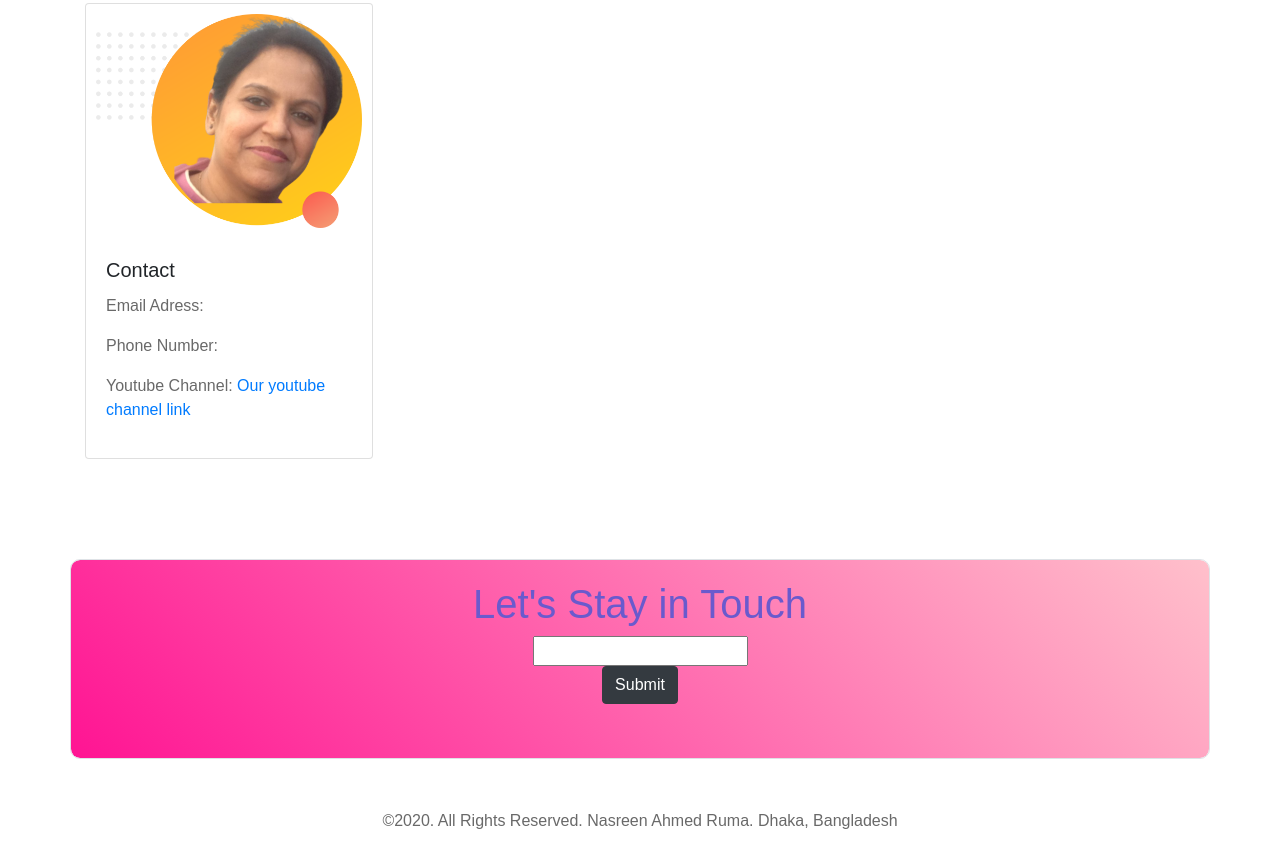
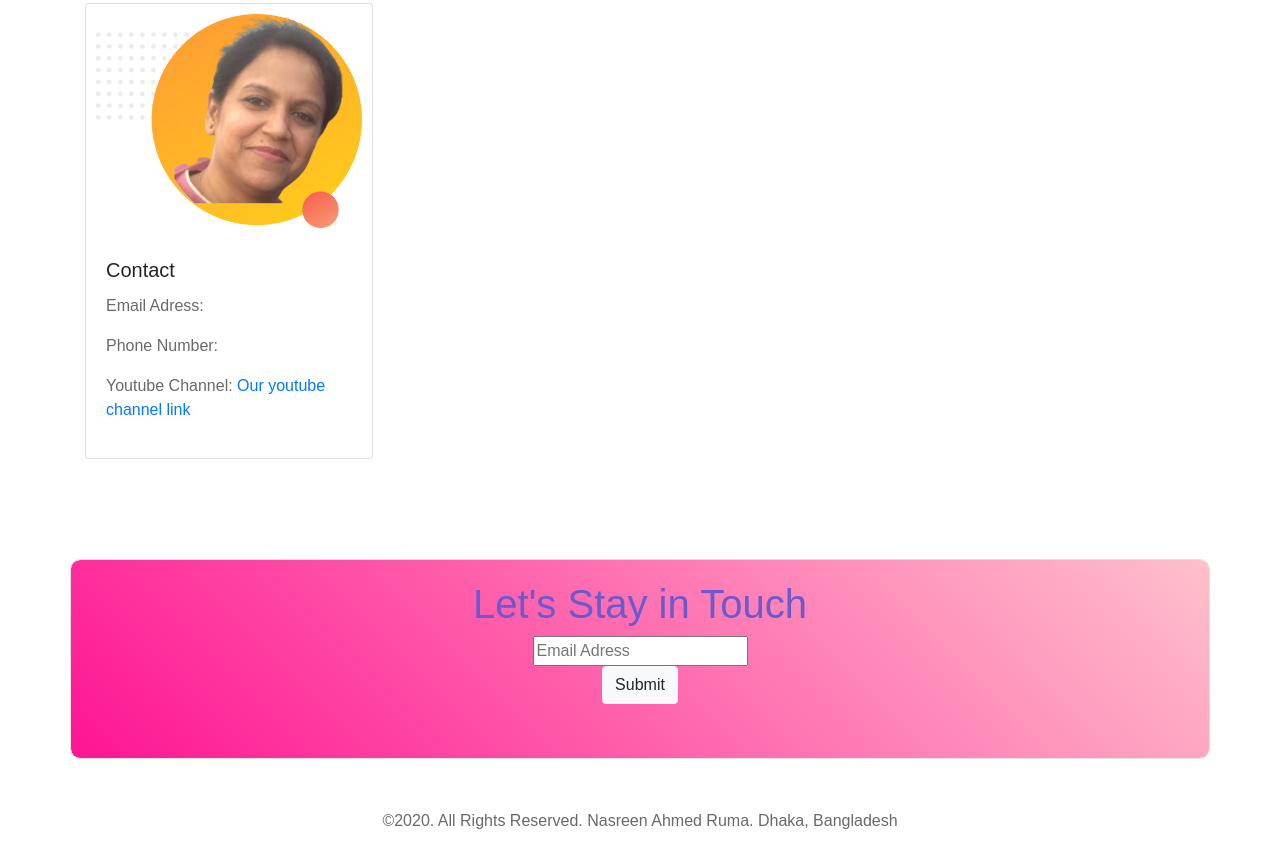
Before and after one commit to Rubayz/lazy-bakery, a plain HTML site: page index.html in a window 1280 px wide. Shown: the part 3245-4094 px from the top of the page. Drawn offline with nearby package versions, Linux system fonts and the light colour scheme.

Commit message:
halka baki

```diff
--- a/index.html
+++ b/index.html
@@ -175,8 +175,8 @@
     <section id="stay-in-touch">
         <div class="container text-center form-control border">
             <h1 style="color: slateblue;" class="text-center">Let's Stay in Touch</h1>
-            <input type="email" name="" id=""><br>
-            <a href="#" class="btn btn-dark">Submit</a>
+            <input placeholder="Email Adress" type="email" name="" id=""><br>
+            <button type="submit" href="#" class="btn btn-light">Submit</button>
         </div>
     </section>
 
```
Also changed, not shown: images/bg/biography-bg.png (added), images/bg/dream-bg.png (added), images/bg/exp-bg.png (added), images/bg/footer-bg.png (added), images/bg/header-bg.png (added), images/bg/latest-work-bg.png (added), images/cool/more.png (added), images/cool/tutu 2.png (added), images/cool/tutu.jpg (added).
